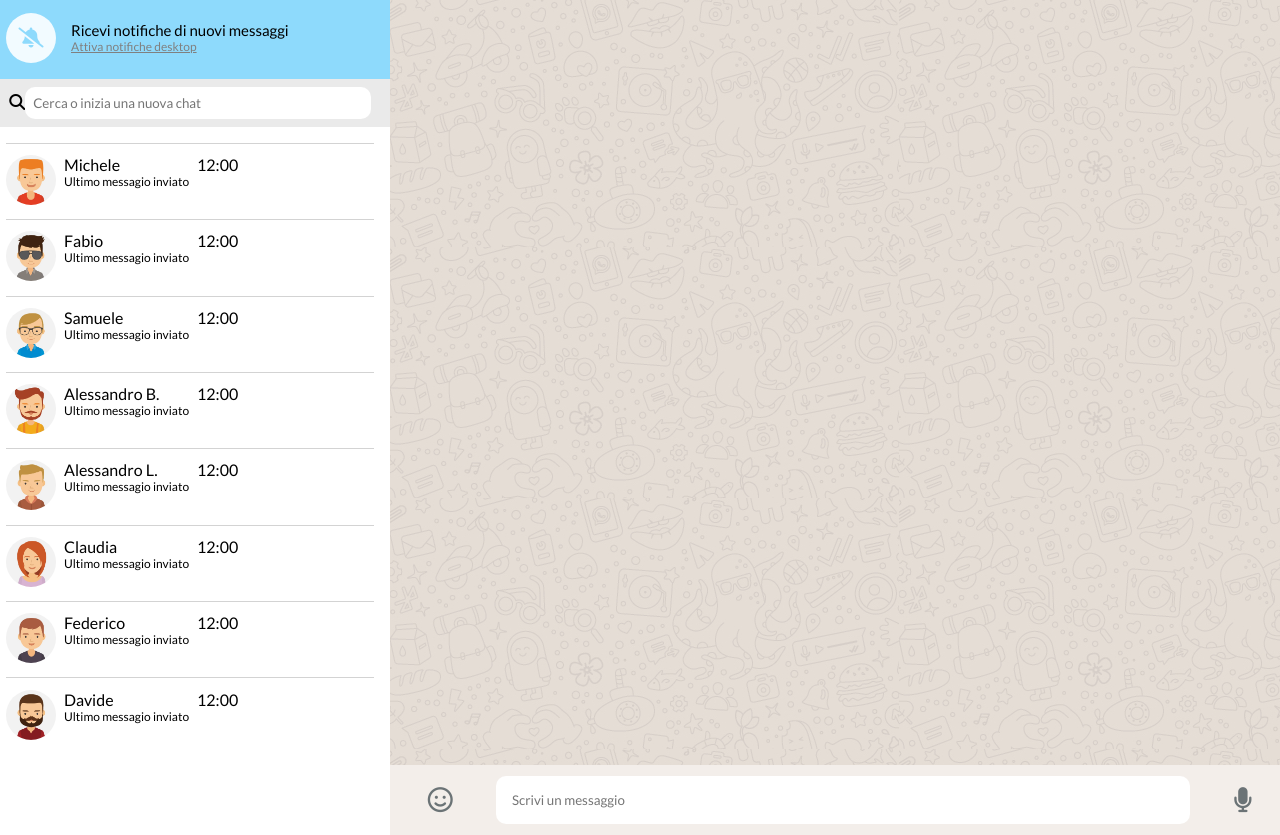
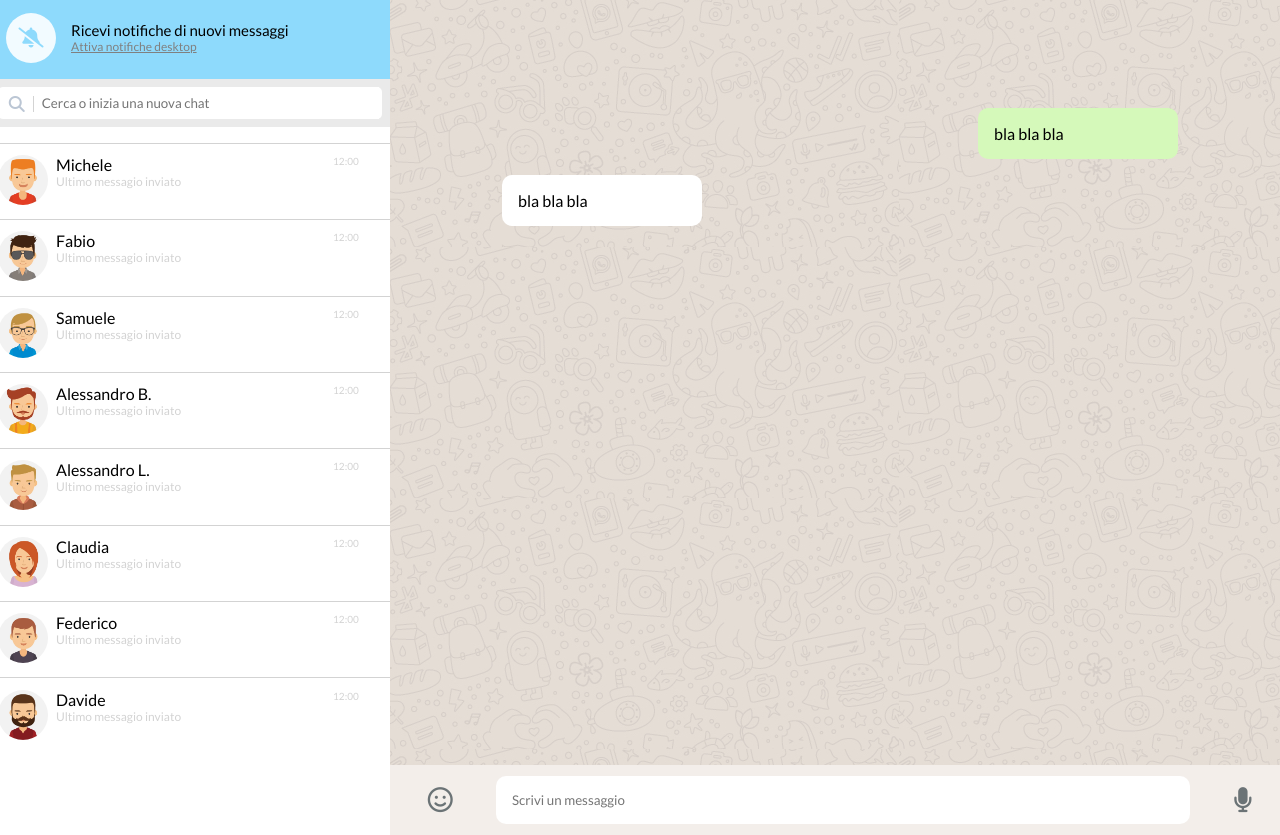
Before and after one commit to LorenzoParis1996/vue-boolzapp, a plain HTML site: page index.html in a window 1280 px wide. Shown: the part 15-850 px from the top of the page. Drawn offline with nearby package versions, Linux system fonts and the light colour scheme.

Commit message:
milestone 1 completa

```diff
--- a/css/style.css
+++ b/css/style.css
@@ -5,7 +5,9 @@
     font-family: "Lato", sans-serif;
 }
 
-
+.light-grey {
+    color: lightgray;
+}
 
 body {
     background: linear-gradient(to bottom, #029588 150px, #DCDBD2 100px);
@@ -101,17 +103,28 @@ main {
     text-align: center;
 }
 
+.search-container {
+    background-color: white;
+    border-radius: 5px;
+    color: rgb(187, 198, 212);
+}
+
+.search-container>i {
+    vertical-align: middle;
+    padding: 0 0.5rem;
+    border-right: 1px solid lightgray;
+}
+
 .search-bar {
     width: 90%;
     padding: 0.5rem;
     border: none;
-    border-radius: 10px;
 }
 
 
-
 .list-contacts {
-    padding: 1rem;
+    padding: 1rem 0;
+    overflow-y: scroll;
 }
 
 .list-contacts>ul {
@@ -120,7 +133,7 @@ main {
 
 .contact-container {
     display: flex;
-    padding: 0.7em 0;
+    padding: 0.7em 0.5rem;
     border-top: 1px solid lightgray;
 }
 
@@ -139,6 +152,11 @@ main {
 
 .info>p:last-child {
     font-size: 12px;
+}
+
+.end {
+    font-size: 10px;
+    margin-left: 9rem;
 }
 
 .profile-chat {
@@ -163,8 +181,29 @@ main {
 .chat {
     background-image: url(../img/mine.jpg);
     height: calc(900px - 131px);
-    padding: 5rem;
+    padding: 7rem;
+    overflow-y: scroll;
+}
 
+.messages {
+    display: flex;
+    flex-direction: column;
+}
+
+.message-sent {
+    background-color: rgb(213, 249, 186);
+    width: 200px;
+    padding: 1rem;
+    align-self: flex-end;
+    border-radius: 10px;
+}
+
+.message-receieved {
+    background-color: rgb(255, 255, 255);
+    width: 200px;
+    padding: 1rem;
+    margin-top: 1rem;
+    border-radius: 10px;
 }
 
 div>.my-message {
--- a/index.html
+++ b/index.html
@@ -49,8 +49,10 @@
                     </div>
                 </section>
                 <section class="search-contacts">
-                    <i class="fa-solid fa-magnifying-glass"></i>
-                    <input class="search-bar" type="text" placeholder="Cerca o inizia una nuova chat">
+                    <div class="search-container">
+                        <i class="fa-solid fa-magnifying-glass"></i>
+                        <input class="search-bar" type="text" placeholder="Cerca o inizia una nuova chat">
+                    </div>
                 </section>
                 <section class="list-contacts">
                     <ul>
@@ -60,10 +62,10 @@
                                 </div>
                                 <div class="info">
                                     <p>{{item.name}}</p>
-                                    <p>Ultimo messagio inviato</p>
+                                    <p class="light-grey">Ultimo messagio inviato</p>
                                 </div>
                                 <div class="end">
-                                    <p>12:00</p>
+                                    <p class="light-grey">12:00</p>
                                 </div>
                             </div>
                         </li>
@@ -88,7 +90,14 @@
                     </div>
                 </header>
                 <section class="chat">
-
+                    <article class="messages">
+                        <div class="message-sent">
+                            <p>bla bla bla</p>
+                        </div>
+                        <div class="message-receieved">
+                            <p>bla bla bla</p>
+                        </div>
+                    </article>
                 </section>
                 <section class="write">
                     <i class="fa-regular fa-face-smile"></i>
```
